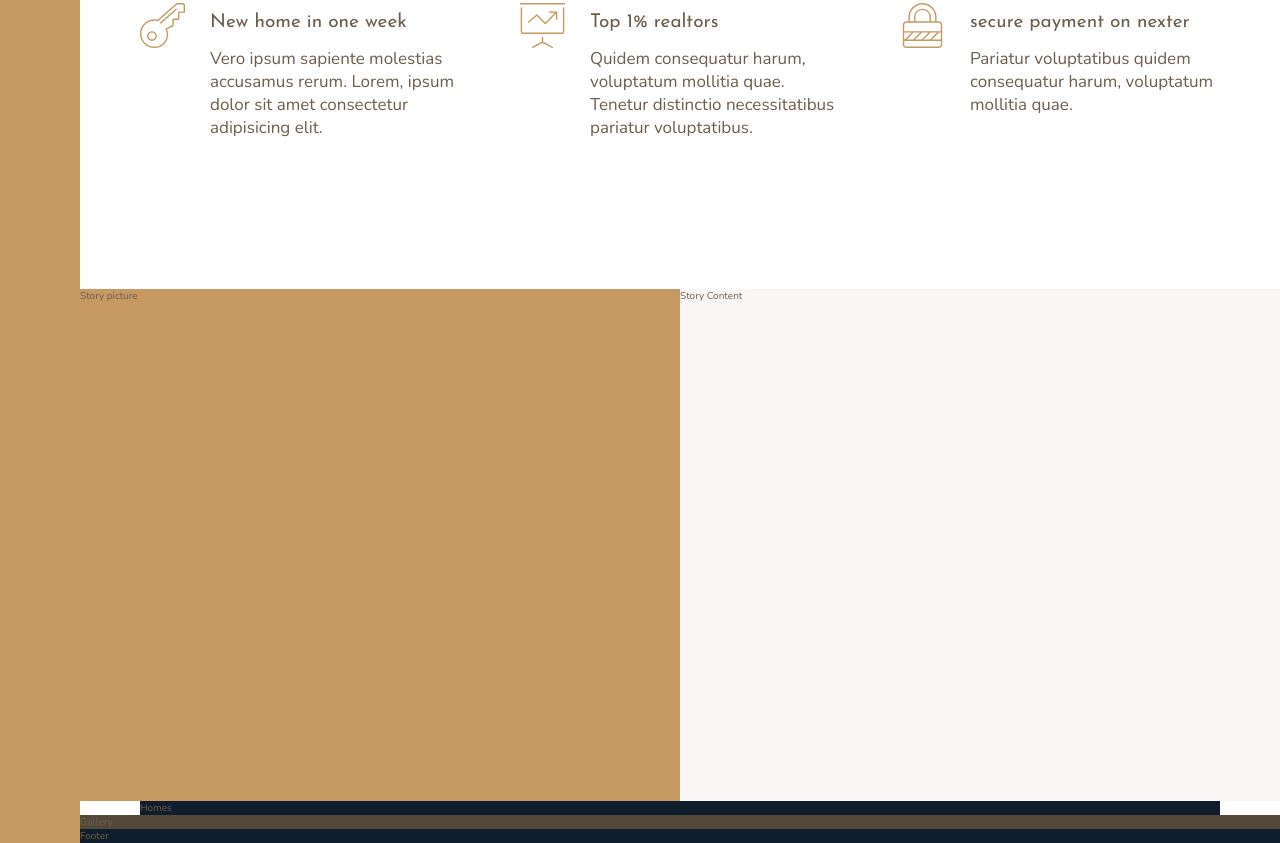
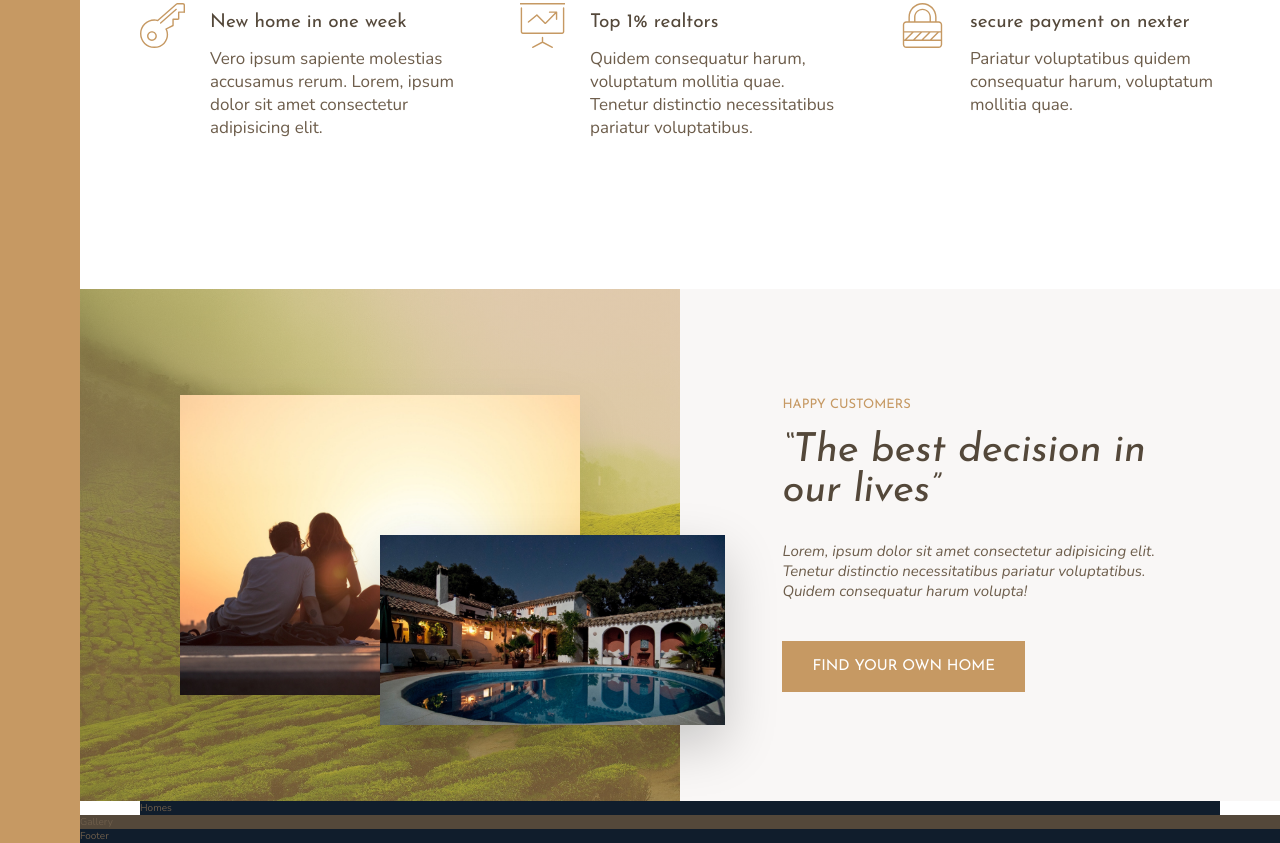
Before and after one commit to 10Sadique/Nexter-Project, a website: page index.html in a window 1280 px wide. Shown: the part 963-1806 px from the top of the page. Drawn offline with nearby package versions, Linux system fonts and the light colour scheme.

Commit message:
story section completed

```diff
--- a/index.html
+++ b/index.html
@@ -102,11 +102,17 @@
         </section>
 
         <div class="story__pictures">
-            Story picture
+            <img src="img/story-1.jpeg" alt="Couple with new  house" class="story__img--1">
+            <img src="img/story-2.jpeg" alt="New  house" class="story__img--2">
         </div>
 
         <div class="story__content">
-            Story Content
+            <h3 class="heading-3 mb-sm">Happy Customers</h3>
+            <h2 class="heading-2 heading-2--dark mb-md">&ldquo;The best decision in our lives&rdquo;</h2>
+            <p class="story__text">
+                Lorem, ipsum dolor sit amet consectetur adipisicing elit. Tenetur distinctio necessitatibus pariatur voluptatibus. Quidem consequatur harum volupta!
+            </p>
+            <button class="btn">Find your own home</button>
         </div>
 
         <div class="homes">
--- a/sass/_story.scss
+++ b/sass/_story.scss
@@ -1,11 +1,54 @@
 .story {
+
     &__pictures {
         background-color: $color-primary;
         grid-column: full-start / col-end 4;
+        background-image: linear-gradient(rgba($color-primary, .5), rgba($color-primary, .5)), url(../img/back.jpg);
+        background-size: cover;
+
+
+        display: grid;
+        grid-template-rows: repeat(6, 1fr);
+        grid-template-columns: repeat(6, 1fr);
+        align-items: center;
+
     }
+
+    &__img--1 {
+        width: 100%;
+        grid-row: 2 / 6;
+        grid-column: 2 / 6;
+        box-shadow: 0 2rem 5rem rgba(#000, .1);
+    }
+
+    &__img--2 {
+        width: 115%;
+        grid-row: 4 / 6;
+        grid-column: 4 / 7;
+        z-index: 20;
+        box-shadow: 0 2rem 5rem rgba(#000, .2);
+    }
+
 
     &__content {
         background-color: $color-grey-light-1;
         grid-column: col-start 5 / full-end;
+
+        padding: 6rem 8vw;
+
+        // display: flex;
+        // flex-direction: column;
+        // justify-content: center;
+        // align-items: flex-start;
+
+        display: grid;
+        align-content: center;
+        justify-items: start;
+    }
+
+    &__text {
+        font-size: 1.5rem;
+        font-style: italic;
+        margin-bottom: 4rem;
     }
 }
--- a/sass/_typography.scss
+++ b/sass/_typography.scss
@@ -9,10 +9,25 @@
 
 .heading-2 {
     @extend %heading;
+    font-size: 4rem;
+    font-style: italic;
+
+    &--light {
+        color: $color-grey-light-1;
+    }
+
+    &--dark {
+        color: $color-grey-dark-1;
+    }
+
 }
 
 .heading-3 {
     @extend %heading;
+    font-size: 1.3rem;
+    color: $color-primary;
+    text-transform: uppercase;
+
 }
 
 .heading-4 {
@@ -23,7 +38,29 @@
         color: $color-grey-light-1;
     }
 
-    &__dark {
+    &--dark {
         color: $color-grey-dark-1;
     }
 }
+
+.btn {
+    background-color: $color-primary;
+    color: #fff;
+    border: none;
+    border-radius: 0;
+    font-family: $font-display;
+    font-size: 1.5rem;
+    text-transform: uppercase;
+    padding: 1.8rem 3rem;
+    cursor: pointer;
+    transition: all .2s;
+
+    &:hover {
+        background-color: $color-primary-dark;
+    }
+}
+
+.mb-sm { margin-bottom: 2rem; }
+.mb-md { margin-bottom: 3rem; }
+.mb-lg { margin-bottom: 4rem; }
+.mb-hg { margin-bottom: 8rem; }
```
Also changed, not shown: css/style.css.
